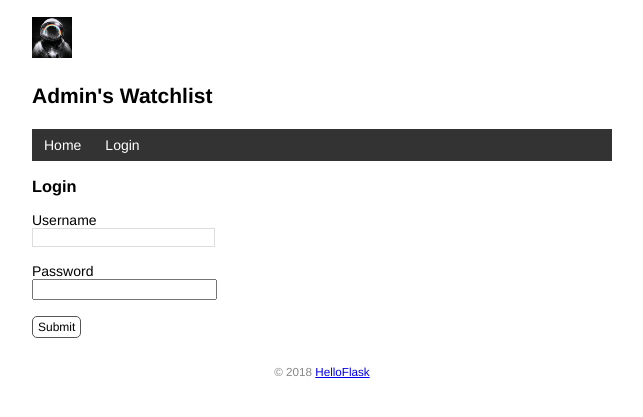
After one commit to zhs2022/watchlist, a Flask app: template templates/login.html in a window 1280 px wide. The commit adds this page. Shown: the top 417 px of the page, without its empty margins (318-961 px from the left). Run offline with Flask 3, Linux system fonts and the light colour scheme; the template is opened without the code that fills it, so the values that code supplies are empty.

Commit message:
User authentication with Flask-Login

```diff
--- a/app.py
+++ b/app.py
@@ -4,8 +4,9 @@ import click
 #request对象为请求出发后的产生的对象，其中包含了请求信息
 from flask import Flask, url_for, render_template, request, redirect, flash
 from flask_sqlalchemy import SQLAlchemy
+from flask_login import LoginManager, UserMixin, login_user, login_required, logout_user, current_user#实现用户认证
 from markupsafe import escape
-
+from werkzeug.security import generate_password_hash, check_password_hash
 WIN = sys.platform.startswith('win')
 if WIN:
     prefix = 'sqlite:///' #windows 系统使用///
@@ -20,10 +21,28 @@ app.config['SECRET_KEY'] = 'dev'
 app.config['SQLALCHEMY_DATABASE_URI'] = prefix + os.path.join(app.root_path, 'data.db')
 app.config['SQLALCHEMY_TRACK_MODIFICATIONS'] = False # 关闭对模型修改的监控
 db = SQLAlchemy(app)
+login_manager = LoginManager(app) #实例化扩展类
+login_manager.login_view = 'login' #若未登录用户访问了使用@login_required保护的功能，则回重定向到登录页面
+@login_manager.user_loader
+# 设置这个函数的目的是
+# 当程序运行后，如果用户已登录，current_user 变量的值会是当前用户的用户模型类记录
+def load_user(user_id):  # 创建用户加载回调函数，接受用户 ID 作为参数
+    user = User.query.get(int(user_id))  # 用 ID 作为 User 模型的主键查询对应的用户
+    return user  # 返回用户对象
 
-class User(db.Model): # 表名为user
+#通过db创建数据库模型（每个单独的模型对应一张数据库表）
+class User(db.Model, UserMixin): # 表名为user，继承UserMixin会让 User 类拥有几个用于判断认证状态的属性和方法
     id = db.Column(db.Integer, primary_key=True)
     name = db.Column(db.String(20))
+    username = db.Column(db.String(20))
+    password_hash = db.Column(db.String(128)) #密码散列值
+
+    def set_password(self, password): #接收用户输入的密码，将其转换为散列值
+        #类属性在实例方法中也可使用self来引用
+        self.password_hash = generate_password_hash(password)
+    def validate_password(self, password): #验证用户的密码是否与数据库中的散列值
+        return check_password_hash(self.password_hash, password)
+
 class Movie(db.Model):
     id = db.Column(db.Integer, primary_key=True)
     title = db.Column(db.String(60))
@@ -65,19 +84,52 @@ def forge():
     db.session.commit()
     click.echo('Done.')
 
+#创建管理员账户
+@app.cli.command()
+@click.option('--username', prompt=True, help='The username used to login.')
+@click.option('--password', prompt=True, hide_input=True, confirmation_prompt=True, help='The password used to login.')
+def admin(username, password):
+    """Create user."""
+    db.create_all()
+
+    user = User.query.first()
+    if user is not None:
+        click.echo('Updating user...')
+        user.username = username
+        user.set_password(password)
+    else:
+        click.echo('Creating user...')
+        user = User(username=username, name='Admin')
+        user.set_password(password) #设置密码
+        db.session.add(user)
+    db.session.commit() #提交数据库会话
+    click.echo('Done.')
+
+#创建用户加载回调函数
+@login_manager.user_loader
+def load_user(user_id):  # 创建用户加载回调函数，接受用户 ID 作为参数
+    user = User.query.get(int(user_id))  # 用 ID 作为 User 模型的主键查询对应的用户
+    return user  # 返回用户对象
+
 #模板上下文处理函数，使用字典来储存多个模板内都需要的变量
 #设置该函数后，模板的视图函数中就不需要再指定对应的变量
 #注意base template中的变量一定要使用模板上下文处理函数预先保存
 @app.context_processor
 def inject_user():
-    user = User.query.first()
-    return dict(user=user.name)
+    #对于未登录用户，显示默认的用户名
+    if not current_user.is_authenticated:
+        return dict(user='Admin')
+    user = current_user #令user指向当前登录的用户
+    #user = User.query.first() #读取将User数据库表中的第一行记录对象
+    return dict(user=user.name) #令变量user指向上文读取对象的name属性，以便在模板中调用
 
 #主页
 #默认情况下，页面只能处理get请求，可以使用methods关键字修改
 @app.route('/', methods=['GET', 'POST'])
 def index():
     if request.method == "POST":
+        if not current_user.is_authenticated: #对于未登录的用户，其is_authenticated属性为False
+            return redirect(url_for('index'))  # 重定向到主页
         #获取表单数据
         title = request.form.get('title').strip()#传入参数是表单对应字段的name
         year = request.form.get('year').strip()
@@ -90,14 +142,66 @@ def index():
         db.session.add(movie)
         db.session.commit()
         flash('Item created') #显示成功创建的提示
+        # 此处必须使用重定向，而不能直接渲染html页面
+        # 后者会导致该html页面是由POST请求加载的，从而在刷新页面时，仍然发送了POST请求，导致表单重复提交
         return redirect(url_for('index'))
-
     movies = Movie.query.all()
 
     return render_template('index.html', movies=movies)
 
+#用户登录页面
+@app.route('/login', methods=['GET', "POST"])
+def login():
+    if request.method == "POST":#接收表单传回的信息
+        username = request.form['username']
+        password = request.form['password']
+        if not username or not password:
+            flash('Invalid input.')
+            return redirect(url_for('login'))
+        user = User.query.first()
+
+        #验证输入的用户名和密码和数据库中保存的是否一致
+        if username == user.username and user.validate_password(password):
+            login_user(user)
+            flash('Login success.')
+            return redirect(url_for('index')) #重定向到主页
+
+        #验证失败，重定向到登录页面
+        flash('Invalid username or password.')
+        return redirect(url_for('login'))
+
+    return render_template('login.html') #对于get请求，直接返回html页面
+
+#用户登出
+@app.route('/logout')
+@login_required #用于视图保护，未登录用户不能执行此操作
+def logout():
+    logout_user() #登出用户
+    flash('Goodbye')
+    return redirect(url_for('index')) #重定向回首页
+
+#设置页面
+@app.route('/settings', methods=['GET', 'POST'])
+@login_required
+def settings():
+    if request.method == 'POST':
+        name = request.form['name']
+        #新名称不合法
+        if not name or len(name) > 20:
+            flash('Invalid input.')
+            return redirect(url_for('settings')) #重定向
+        # 新名称合法
+        # 对于已登录的用户，current_user指向当前登录用户的数据库记录对象
+        current_user.name = name #等价于user = User.query.first(); user.name = name
+        db.session.commit()
+        flash('Setting updated.')
+        return redirect(url_for('index'))
+    return render_template('settings.html')
+
+
 #编辑电影条目
 @app.route('/movie/edit/<int:movie_id>', methods=['GET', 'POST'])
+@login_required #用于视图保护，未登录用户不能执行此操作
 def edit(movie_id):
     movie = Movie.query.get_or_404(movie_id)
     if request.method == "POST":
@@ -115,6 +219,7 @@ def edit(movie_id):
 
 # 删除电影条目
 @app.route('/movie/delete/<int:movie_id>', methods=['POST'])  # 限定只接受 POST 请求
+@login_required
 def delete(movie_id):
     movie = Movie.query.get_or_404(movie_id)  # 获取电影记录
     db.session.delete(movie)  # 删除对应的记录
--- a/templates/base.html
+++ b/templates/base.html
@@ -26,9 +26,16 @@
         <p>{{ user }}'s Watchlist</p>
     </h2>
     <!--导航栏-->
+    <!--根据登录状态设置不同的导航栏-->
     <nav>
         <ul>
             <li><a href="{{ url_for('index') }}">Home</a></li>
+            {% if current_user.is_authenticated %}
+                <li><a href="{{url_for('settings')}}">Settings</a></li>
+                <li><a href="{{url_for('logout')}}">Logout</a></li>
+            {% else %}
+                <li><a href="{{url_for('login')}}">Login</a></li>
+            {% endif %}
         </ul>
     </nav>
     {% block content %}{% endblock %}
--- /dev/null
+++ b/templates/login.html
@@ -0,0 +1,12 @@
+{% extends 'base.html' %}
+
+{% block content %}
+<h3>Login</h3>
+<form method="post">
+    Username<br>
+    <input type="text" name="username" required><br><br>
+    Password<br>
+    <input type="password" name="password" required><br><br>
+    <input class="btn"  type="submit" name="submit" value="Submit">
+</form>
+{% endblock %}
```
Also changed, not shown: templates/index.html (+12 -5 lines), templates/settings.html (added, +9 -0 lines).
